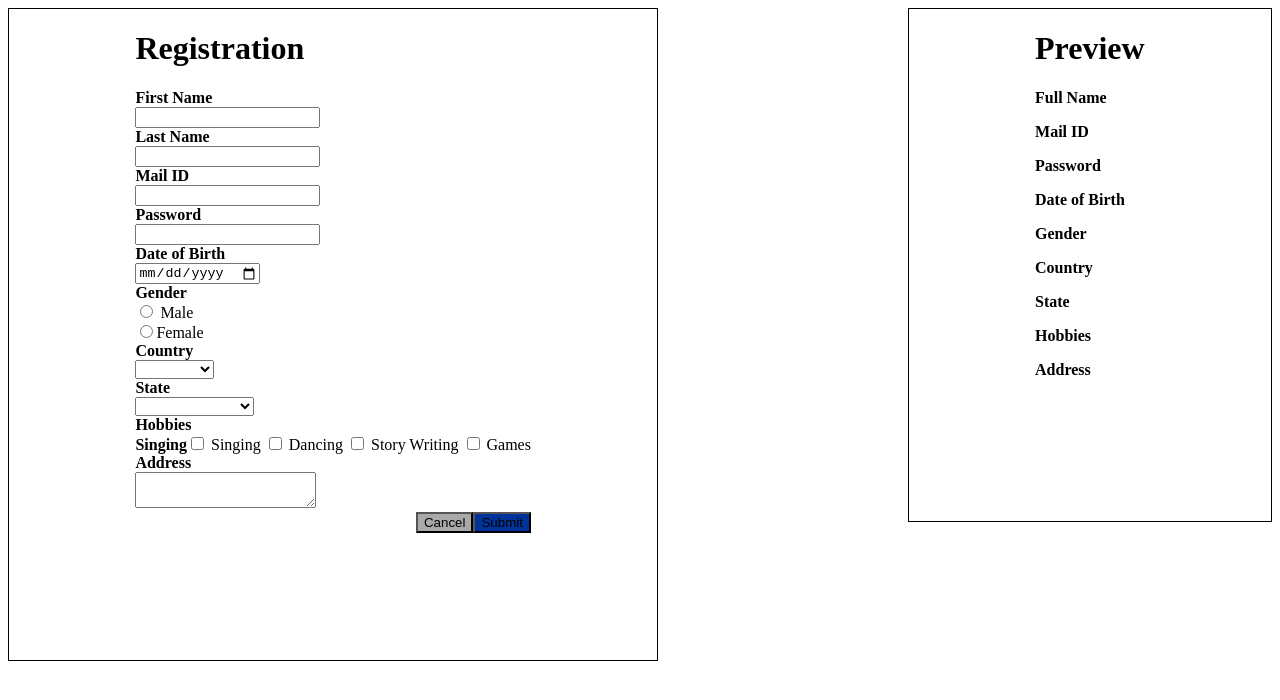
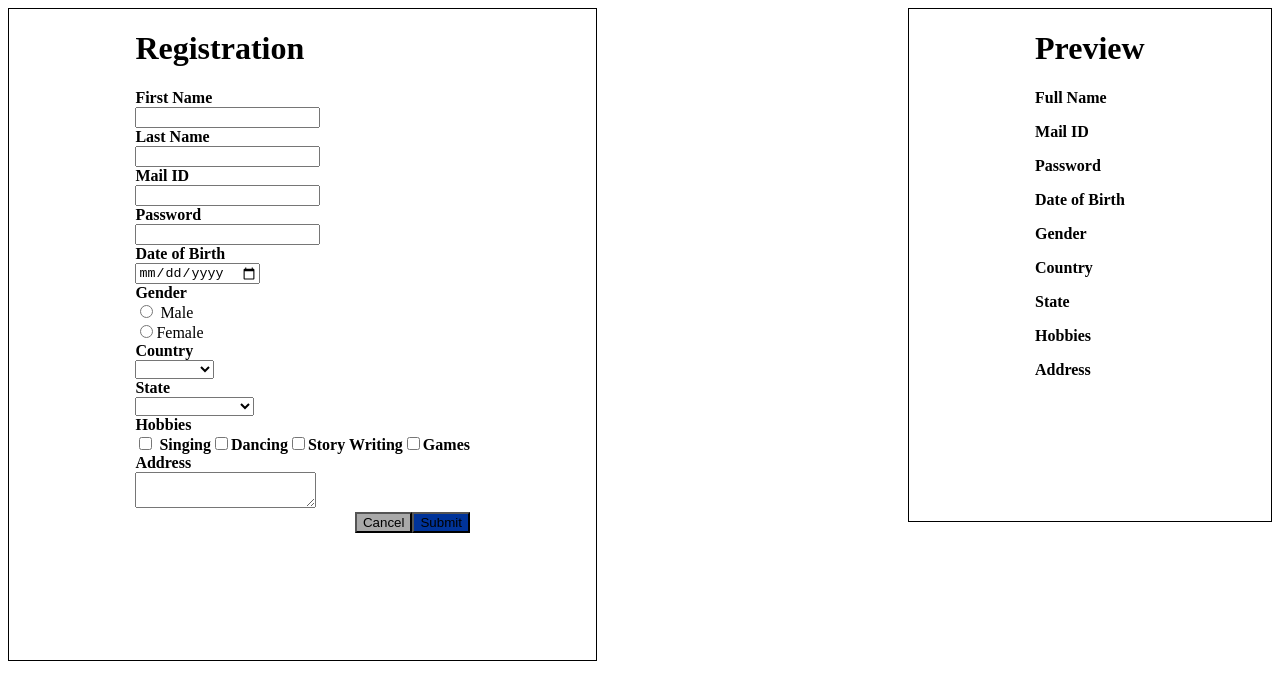
Before and after one commit to Neha-dk/Employee-registration-Vuejs, a Vue app: page / in a window 1280 px wide. Shown: the top 700 px of the page. Built offline with nearby package versions, Linux system fonts and the light colour scheme.

Commit message:
add label for

```diff
--- a/src/components/registration.vue
+++ b/src/components/registration.vue
@@ -66,15 +66,14 @@
             <div class="Fields">
               <label>Hobbies</label>
             </div>
-            <label for="Singing"> Singing</label>
-            <input  type="checkbox" v-model="Hobbies" value="Singing" />
- Singing
-            <input  type="checkbox" v-model="Hobbies" value="Dancing" />
- Dancing
-            <input  type="checkbox" v-model="Hobbies" value="Story Writing" />
- Story Writing
-            <input  type="checkbox" v-model="Hobbies" value="Games" />
- Games
+            <input  type="checkbox" v-model="Hobbies" id="sing" value="Singing" />
+            <label for="sing"> Singing</label>
+            <input  type="checkbox" v-model="Hobbies" id="dance" value="Dancing" />
+  <label for="dance">Dancing</label>
+            <input  type="checkbox" v-model="Hobbies" id="story" value="Story Writing" />
+     <label for="story">Story Writing</label>
+            <input  type="checkbox" v-model="Hobbies" id="games" value="Games" />
+    <label for="games">Games</label>
           </div>
           <div class="Fields">
             <label>Address</label>
```
